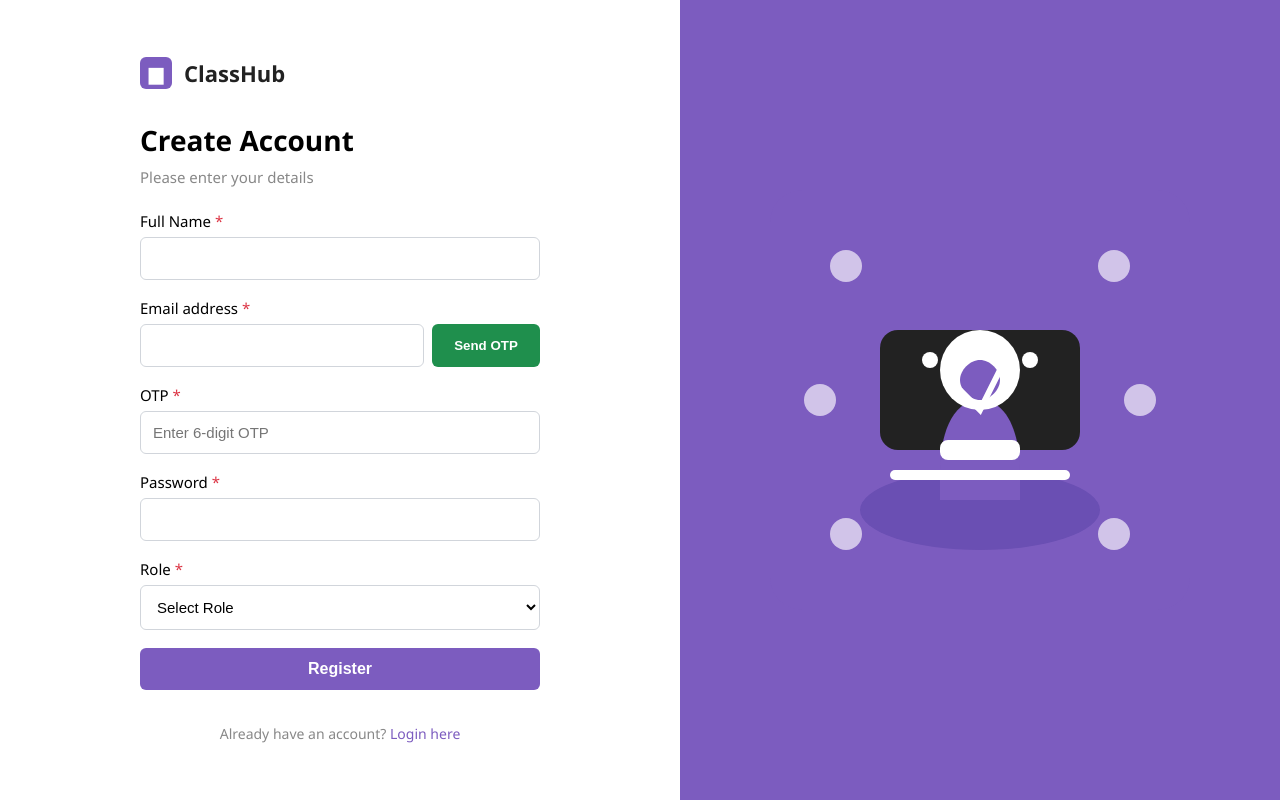
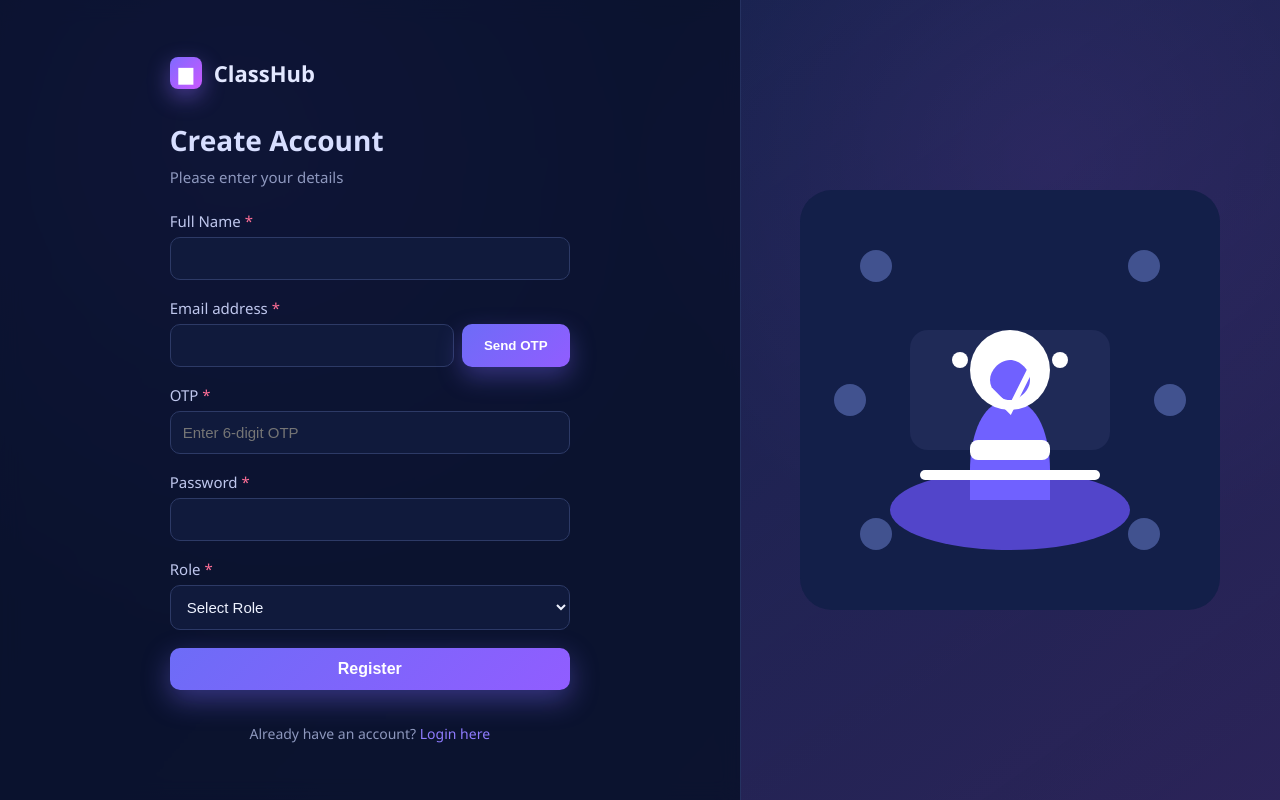
Before and after one commit to sreelakshmi20056/classhub, a React (Create React App) app in the folder frontend/: page /register in a window 1280 px wide. Built offline with nearby package versions, Linux system fonts and the light colour scheme; no server answers.

Commit message:
Restyle login and register pages to dark gradient UI theme

```diff
--- a/frontend/src/pages/register.js
+++ b/frontend/src/pages/register.js
@@ -102,33 +102,39 @@
         minHeight: "100vh",
         display: "flex",
         flexDirection: "row",
+        flexWrap: "wrap",
+        backgroundColor: "#060d26",
+        backgroundImage:
+          "radial-gradient(circle at 18% 16%, rgba(99, 82, 235, 0.2) 0%, rgba(99, 82, 235, 0) 42%), radial-gradient(circle at 82% 20%, rgba(202, 92, 255, 0.2) 0%, rgba(202, 92, 255, 0) 34%), linear-gradient(130deg, #0b1333 0%, #11193d 56%, #1a1740 100%)",
         fontFamily: "'Segoe UI', Tahoma, Geneva, Verdana, sans-serif",
       }}
     >
       {/* LEFT: Register Form */}
       <div
         style={{
-          flex: 1,
+          flex: "1 1 560px",
           display: "flex",
           flexDirection: "column",
           justifyContent: "center",
           alignItems: "center",
-          background: "#fff",
+          background: "rgba(10, 18, 43, 0.75)",
+          borderRight: "1px solid #253261",
+          backdropFilter: "blur(10px)",
           padding: "0 40px",
         }}
       >
         <div style={{ width: "100%", maxWidth: "400px" }}>
           <div style={{ display: "flex", alignItems: "center", marginBottom: "32px" }}>
-            <div style={{ width: 32, height: 32, background: "#7c5cbf", borderRadius: 6, marginRight: 12, display: "flex", alignItems: "center", justifyContent: "center" }}>
+            <div style={{ width: 32, height: 32, background: "linear-gradient(135deg, #7f6aff 0%, #cb59ff 100%)", borderRadius: 8, marginRight: 12, display: "flex", alignItems: "center", justifyContent: "center", boxShadow: "0 8px 22px rgba(141, 107, 255, 0.45)" }}>
               <span style={{ color: "white", fontWeight: 700, fontSize: 22 }}>■</span>
             </div>
-            <span style={{ fontWeight: 700, fontSize: 22, color: "#222" }}>ClassHub</span>
+            <span style={{ fontWeight: 700, fontSize: 22, color: "#e3e8ff" }}>ClassHub</span>
           </div>
-          <h2 style={{ fontWeight: 700, fontSize: 28, marginBottom: 8 }}>Create Account</h2>
-          <div style={{ color: "#888", fontSize: 15, marginBottom: 24 }}>Please enter your details</div>
+          <h2 style={{ fontWeight: 700, fontSize: 28, marginBottom: 8, color: "#d7deff" }}>Create Account</h2>
+          <div style={{ color: "#8e98be", fontSize: 15, marginBottom: 24 }}>Please enter your details</div>
           <form onSubmit={e => { e.preventDefault(); register(); }}>
             <div style={{ marginBottom: 18 }}>
-              <label style={{ display: "block", fontWeight: 500, fontSize: 15, marginBottom: 6 }}>Full Name <span style={{ color: "#dc3545" }}>*</span></label>
+              <label style={{ display: "block", fontWeight: 500, fontSize: 15, marginBottom: 6, color: "#bfc7ed" }}>Full Name <span style={{ color: "#ff6f97" }}>*</span></label>
               <input
                 type="text"
                 value={name}
@@ -136,16 +142,18 @@
                 style={{
                   width: "100%",
                   padding: "12px",
-                  border: "1px solid #d1d5db",
-                  borderRadius: "6px",
+                  border: "1px solid #2d3a66",
+                  borderRadius: "10px",
                   fontSize: "15px",
                   marginBottom: 0,
                   boxSizing: "border-box",
+                  backgroundColor: "#101a3c",
+                  color: "#eef2ff",
                 }}
               />
             </div>
             <div style={{ marginBottom: 18 }}>
-              <label style={{ display: "block", fontWeight: 500, fontSize: 15, marginBottom: 6 }}>Email address <span style={{ color: "#dc3545" }}>*</span></label>
+              <label style={{ display: "block", fontWeight: 500, fontSize: 15, marginBottom: 6, color: "#bfc7ed" }}>Email address <span style={{ color: "#ff6f97" }}>*</span></label>
               <div style={{ display: "flex", gap: 8 }}>
                 <input
                   type="email"
@@ -158,12 +166,13 @@
                   style={{
                     width: "100%",
                     padding: "12px",
-                    border: emailError ? "1px solid #dc3545" : "1px solid #d1d5db",
-                    borderRadius: "6px",
+                    border: emailError ? "1px solid #ff6f97" : "1px solid #2d3a66",
+                    borderRadius: "10px",
                     fontSize: "15px",
                     marginBottom: emailError ? 4 : 0,
                     boxSizing: "border-box",
-                    backgroundColor: emailError ? "#fff5f5" : "#fff",
+                    backgroundColor: emailError ? "rgba(255,111,151,0.14)" : "#101a3c",
+                    color: "#eef2ff",
                   }}
                 />
                 <button
@@ -174,23 +183,24 @@
                     minWidth: 108,
                     padding: "0 10px",
                     border: "none",
-                    borderRadius: "6px",
-                    background: "#1f8f4d",
+                    borderRadius: "10px",
+                    background: "linear-gradient(135deg, #6d6cf7 0%, #915dff 100%)",
                     color: "#fff",
                     fontWeight: 600,
                     cursor: sendingOtp ? "not-allowed" : "pointer",
                     opacity: sendingOtp ? 0.7 : 1,
+                    boxShadow: "0 10px 24px rgba(123, 104, 255, 0.35)",
                   }}
                 >
                   {sendingOtp ? "Sending..." : otpSent ? "Resend OTP" : "Send OTP"}
                 </button>
               </div>
               {emailError && (
-                <div style={{ fontSize: "12px", color: "#dc3545", marginBottom: 0 }}>{emailError}</div>
+                <div style={{ fontSize: "12px", color: "#ff88a9", marginBottom: 0 }}>{emailError}</div>
               )}
             </div>
             <div style={{ marginBottom: 18 }}>
-              <label style={{ display: "block", fontWeight: 500, fontSize: 15, marginBottom: 6 }}>OTP <span style={{ color: "#dc3545" }}>*</span></label>
+              <label style={{ display: "block", fontWeight: 500, fontSize: 15, marginBottom: 6, color: "#bfc7ed" }}>OTP <span style={{ color: "#ff6f97" }}>*</span></label>
               <input
                 type="text"
                 value={otp}
@@ -199,16 +209,18 @@
                 style={{
                   width: "100%",
                   padding: "12px",
-                  border: "1px solid #d1d5db",
-                  borderRadius: "6px",
+                  border: "1px solid #2d3a66",
+                  borderRadius: "10px",
                   fontSize: "15px",
                   marginBottom: 0,
                   boxSizing: "border-box",
+                  backgroundColor: "#101a3c",
+                  color: "#eef2ff",
                 }}
               />
             </div>
             <div style={{ marginBottom: 18 }}>
-              <label style={{ display: "block", fontWeight: 500, fontSize: 15, marginBottom: 6 }}>Password <span style={{ color: "#dc3545" }}>*</span></label>
+              <label style={{ display: "block", fontWeight: 500, fontSize: 15, marginBottom: 6, color: "#bfc7ed" }}>Password <span style={{ color: "#ff6f97" }}>*</span></label>
               <input
                 type="password"
                 value={password}
@@ -216,28 +228,31 @@
                 style={{
                   width: "100%",
                   padding: "12px",
-                  border: "1px solid #d1d5db",
-                  borderRadius: "6px",
+                  border: "1px solid #2d3a66",
+                  borderRadius: "10px",
                   fontSize: "15px",
                   marginBottom: 0,
                   boxSizing: "border-box",
+                  backgroundColor: "#101a3c",
+                  color: "#eef2ff",
                 }}
               />
             </div>
             <div style={{ marginBottom: 18 }}>
-              <label style={{ display: "block", fontWeight: 500, fontSize: 15, marginBottom: 6 }}>Role <span style={{ color: "#dc3545" }}>*</span></label>
+              <label style={{ display: "block", fontWeight: 500, fontSize: 15, marginBottom: 6, color: "#bfc7ed" }}>Role <span style={{ color: "#ff6f97" }}>*</span></label>
               <select
                 value={role}
                 onChange={(e) => setRole(e.target.value)}
                 style={{
                   width: "100%",
                   padding: "12px",
-                  border: "1px solid #d1d5db",
-                  borderRadius: "6px",
+                  border: "1px solid #2d3a66",
+                  borderRadius: "10px",
                   fontSize: "15px",
                   marginBottom: 0,
                   boxSizing: "border-box",
-                  backgroundColor: "white",
+                  backgroundColor: "#101a3c",
+                  color: "#eef2ff",
                 }}
               >
                 <option value="">Select Role</option>
@@ -251,20 +266,21 @@
               style={{
                 width: "100%",
                 padding: "12px",
-                background: "#7c5cbf",
+                background: "linear-gradient(135deg, #6d6cf7 0%, #915dff 100%)",
                 color: "white",
                 border: "none",
-                borderRadius: "6px",
+                borderRadius: "10px",
                 fontWeight: 600,
                 fontSize: 16,
                 marginBottom: 16,
                 cursor: "pointer",
+                boxShadow: "0 10px 28px rgba(123, 104, 255, 0.4)",
               }}
             >
               Register
             </button>
-            <div style={{ textAlign: "center", marginTop: 18, color: "#888", fontSize: 14 }}>
-              Already have an account? <a href="/" style={{ color: "#7c5cbf", textDecoration: "none" }}>Login here</a>
+            <div style={{ textAlign: "center", marginTop: 18, color: "#8e98be", fontSize: 14 }}>
+              Already have an account? <a href="/" style={{ color: "#8f7cff", textDecoration: "none" }}>Login here</a>
             </div>
           </form>
           <Popup />
@@ -273,8 +289,8 @@
       {/* RIGHT: Illustration */}
       <div
         style={{
-          flex: 1,
-          background: "#7c5cbf",
+          flex: "1 1 440px",
+          background: "linear-gradient(145deg, rgba(30, 42, 92, 0.6) 0%, rgba(50, 41, 98, 0.72) 100%)",
           display: "flex",
           alignItems: "center",
           justifyContent: "center",
@@ -285,14 +301,14 @@
         <div style={{ width: "80%", maxWidth: 420, height: 420, background: "none", display: "flex", alignItems: "center", justifyContent: "center" }}>
           {/* SVG illustration matching the design */}
           <svg width="100%" height="100%" viewBox="0 0 420 420" fill="none" xmlns="http://www.w3.org/2000/svg">
-            <rect width="420" height="420" rx="32" fill="#7c5cbf" />
+            <rect width="420" height="420" rx="32" fill="#131f49" />
             {/* Abstract illustration: person, computer, icons, checkmark, etc. */}
             <g>
-              <ellipse cx="210" cy="320" rx="120" ry="40" fill="#6a4fb3" />
-              <rect x="110" y="140" width="200" height="120" rx="18" fill="#222" />
-              <path d="M210 210c30 0 40 40 40 70v30h-80v-30c0-30 10-70 40-70z" fill="#7c5cbf" />
+              <ellipse cx="210" cy="320" rx="120" ry="40" fill="#5245ca" />
+              <rect x="110" y="140" width="200" height="120" rx="18" fill="#1f2a57" />
+              <path d="M210 210c30 0 40 40 40 70v30h-80v-30c0-30 10-70 40-70z" fill="#7061ff" />
               <circle cx="210" cy="180" r="40" fill="#fff" />
-              <path d="M210 170c10 0 20 10 20 20s-10 20-20 20-20-10-20-20 10-20 20-20z" fill="#7c5cbf" />
+              <path d="M210 170c10 0 20 10 20 20s-10 20-20 20-20-10-20-20 10-20 20-20z" fill="#7061ff" />
               <rect x="170" y="250" width="80" height="20" rx="8" fill="#fff" />
               <circle cx="260" cy="170" r="8" fill="#fff" />
               <circle cx="160" cy="170" r="8" fill="#fff" />
@@ -302,12 +318,12 @@
             </g>
             {/* Floating icons */}
             <g>
-              <rect x="60" y="60" width="32" height="32" rx="16" fill="#d1c4e9" />
-              <rect x="328" y="60" width="32" height="32" rx="16" fill="#d1c4e9" />
-              <rect x="60" y="328" width="32" height="32" rx="16" fill="#d1c4e9" />
-              <rect x="328" y="328" width="32" height="32" rx="16" fill="#d1c4e9" />
-              <circle cx="370" cy="210" r="16" fill="#d1c4e9" />
-              <circle cx="50" cy="210" r="16" fill="#d1c4e9" />
+              <rect x="60" y="60" width="32" height="32" rx="16" fill="#41528f" />
+              <rect x="328" y="60" width="32" height="32" rx="16" fill="#41528f" />
+              <rect x="60" y="328" width="32" height="32" rx="16" fill="#41528f" />
+              <rect x="328" y="328" width="32" height="32" rx="16" fill="#41528f" />
+              <circle cx="370" cy="210" r="16" fill="#41528f" />
+              <circle cx="50" cy="210" r="16" fill="#41528f" />
             </g>
           </svg>
         </div>
```
Also changed, not shown: frontend/src/pages/login.js (+58 -53 lines).
